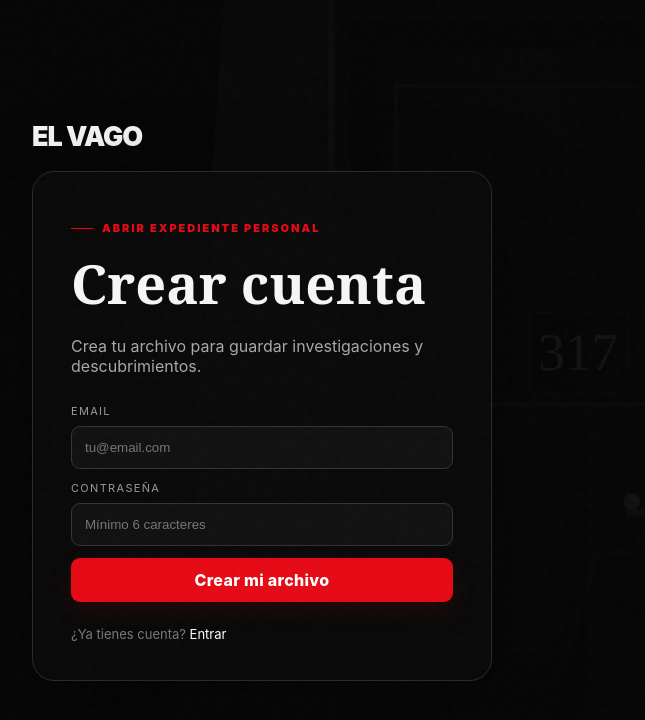
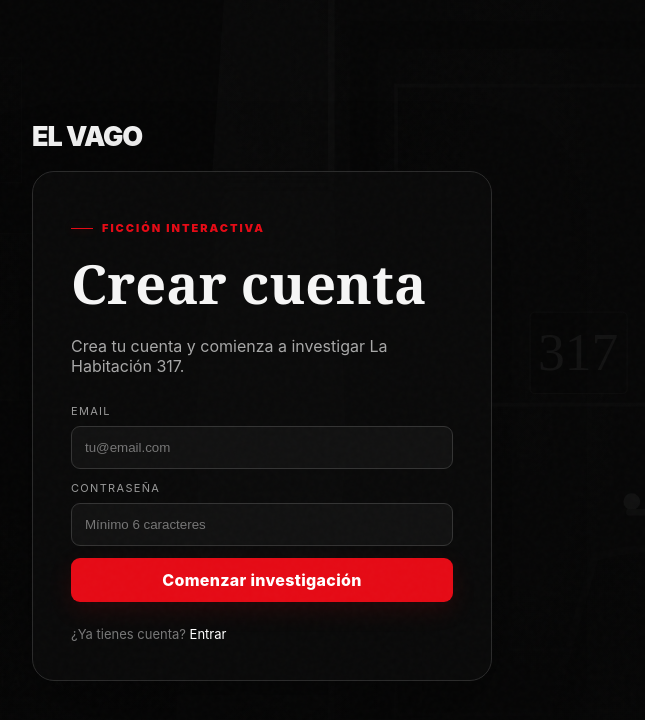
Before and after one commit to cesarrosa610-collab/el-vago, a Next.js app: page /register in a window 1280 px wide. Shown: the top 720 px of the page, without its empty margins (378-1023 px from the left). Built offline with nearby package versions, Linux system fonts and the light colour scheme.

Commit message:
Align registration with final fictional experience

```diff
--- a/src/app/register/page.tsx
+++ b/src/app/register/page.tsx
@@ -28,13 +28,13 @@ export default function Register() {
       <div className="authShell">
         <Link className="brand authBrand" href="/">EL VAGO</Link>
         <section className="authCard">
-          <p className="eyebrow">ABRIR EXPEDIENTE PERSONAL</p>
+          <p className="eyebrow">FICCIÓN INTERACTIVA</p>
           <h1>Crear cuenta</h1>
-          <p className="muted">Crea tu archivo para guardar investigaciones y descubrimientos.</p>
+          <p className="muted">Crea tu cuenta y comienza a investigar La Habitación 317.</p>
           <form className="stack authForm" onSubmit={go}>
             <label>Email<input className="input" type="email" autoComplete="email" required placeholder="tu@email.com" value={email} onChange={e => setEmail(e.target.value)} /></label>
             <label>Contraseña<input className="input" type="password" minLength={6} autoComplete="new-password" required placeholder="Mínimo 6 caracteres" value={password} onChange={e => setPassword(e.target.value)} /></label>
-            <button className="btn" type="submit">Crear mi archivo</button>
+            <button className="btn" type="submit">Comenzar investigación</button>
             {err && <div className="error">{err}</div>}
           </form>
           <p className="authFoot">¿Ya tienes cuenta? <Link href="/login">Entrar</Link></p>
```
